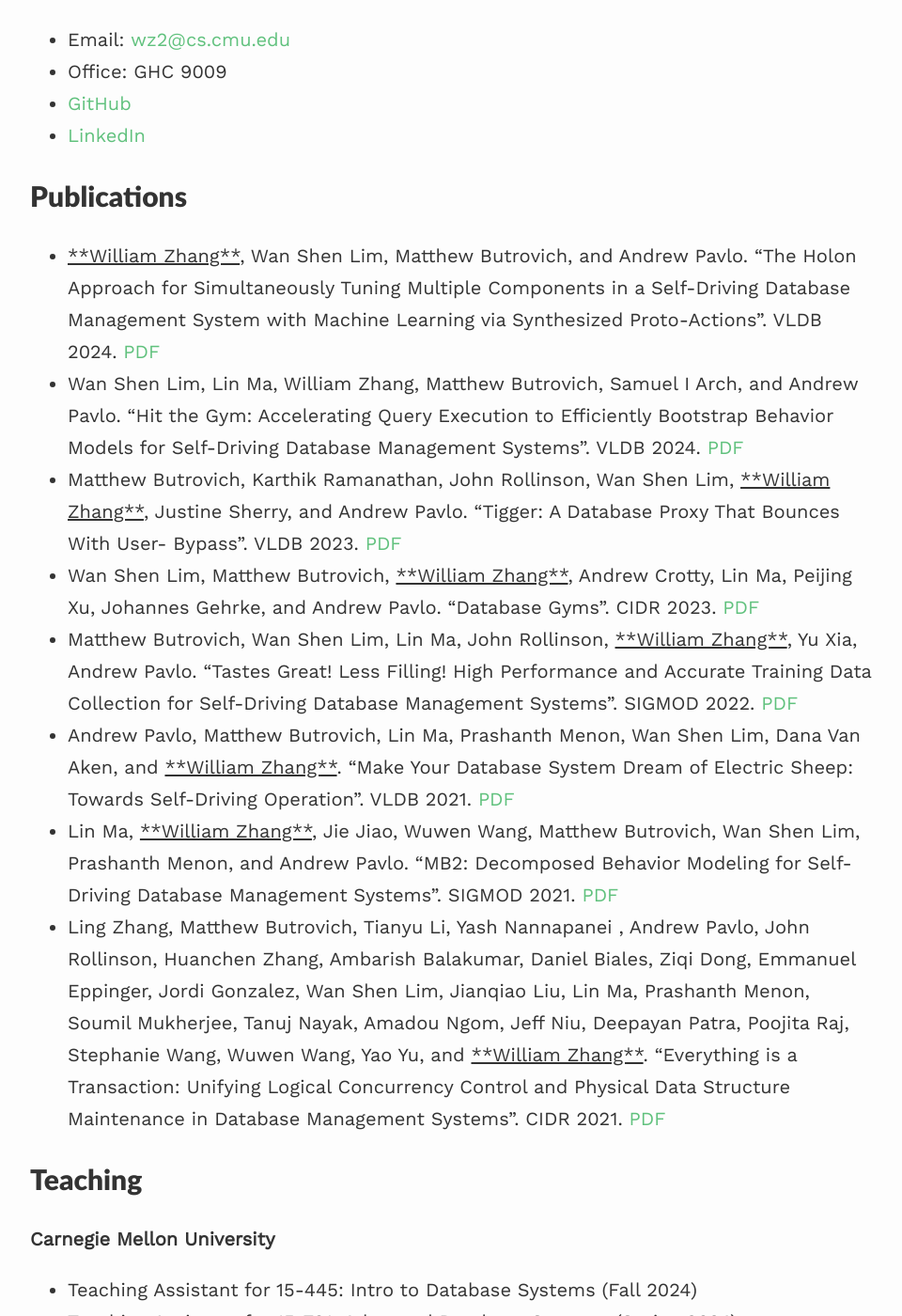
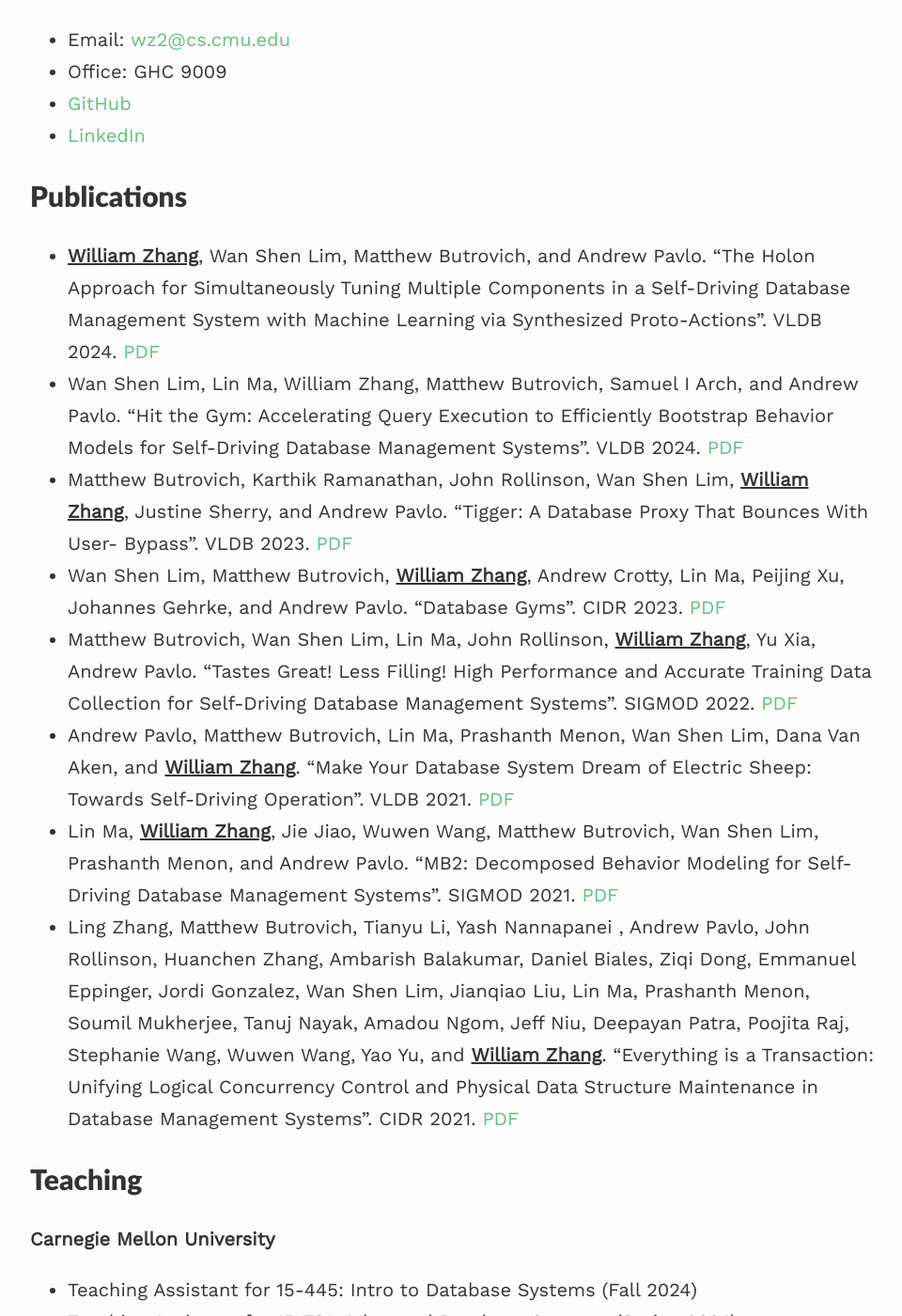
Before and after one commit to 17zhangw/17zhangw.github.io, a Jekyll site: the page built from index.md, in a window 1280 px wide and 1400 px high, scrolled down 707 px. Shown: the whole window at 94% size, without its empty margins (158-1118 px from the left). Built offline with Jekyll 4.4.1, drawn with Linux system fonts in a browser that asks for light colours; nearby versions of some CDN libraries; our own code applies the rules of GitHub Pages for plain Markdown files.

Commit message:
Another patch.

```diff
--- a/index.md
+++ b/index.md
@@ -22,14 +22,14 @@ I previously completed a BS in Electrical and Computer Engineering in December 2
 
 # Publications
 
-- <u>**William Zhang**</u>, Wan Shen Lim, Matthew Butrovich, and Andrew Pavlo. "The Holon Approach for Simultaneously Tuning Multiple Components in a Self-Driving Database Management System with Machine Learning via Synthesized Proto-Actions". VLDB 2024. [PDF](https://www.vldb.org/pvldb/vol17/p3373-zhang.pdf)
+- <u><b>William Zhang</b></u>, Wan Shen Lim, Matthew Butrovich, and Andrew Pavlo. "The Holon Approach for Simultaneously Tuning Multiple Components in a Self-Driving Database Management System with Machine Learning via Synthesized Proto-Actions". VLDB 2024. [PDF](https://www.vldb.org/pvldb/vol17/p3373-zhang.pdf)
 - Wan Shen Lim, Lin Ma, William Zhang, Matthew Butrovich, Samuel I Arch, and Andrew Pavlo. "Hit the Gym: Accelerating Query Execution to Efficiently Bootstrap Behavior Models for Self-Driving Database Management Systems". VLDB 2024. [PDF](https://www.vldb.org/pvldb/vol17/p3680-lim.pdf)
-- Matthew Butrovich, Karthik Ramanathan, John Rollinson, Wan Shen Lim, <u>**William Zhang**</u>, Justine Sherry, and Andrew Pavlo. “Tigger: A Database Proxy That Bounces With User- Bypass”. VLDB 2023. [PDF](https://www.vldb.org/pvldb/vol16/p3335-butrovich.pdf)
-- Wan Shen Lim, Matthew Butrovich, <u>**William Zhang**</u>, Andrew Crotty, Lin Ma, Peijing Xu, Johannes Gehrke, and Andrew Pavlo. “Database Gyms”. CIDR 2023. [PDF](https://db.cs.cmu.edu/papers/2023/p27- lim.pdf)
-- Matthew Butrovich, Wan Shen Lim, Lin Ma, John Rollinson, <u>**William Zhang**</u>, Yu Xia, Andrew Pavlo. “Tastes Great! Less Filling! High Performance and Accurate Training Data Collection for Self-Driving Database Management Systems”. SIGMOD 2022. [PDF](https://dl.acm.org/doi/10.1145/3514221.3517845)
-- Andrew Pavlo, Matthew Butrovich, Lin Ma, Prashanth Menon, Wan Shen Lim, Dana Van Aken, and <u>**William Zhang**</u>. “Make Your Database System Dream of Electric Sheep: Towards Self-Driving Operation”. VLDB 2021. [PDF](https://db.cs.cmu.edu/papers/2021/p3211-pavlo.pdf)
-- Lin Ma, <u>**William Zhang**</u>, Jie Jiao, Wuwen Wang, Matthew Butrovich, Wan Shen Lim, Prashanth Menon, and Andrew Pavlo. “MB2: Decomposed Behavior Modeling for Self-Driving Database Management Systems”. SIGMOD 2021. [PDF](https://db.cs.cmu.edu/papers/2021/ma-sigmod2021.pdf)
-- Ling Zhang, Matthew Butrovich, Tianyu Li, Yash Nannapanei , Andrew Pavlo, John Rollinson, Huanchen Zhang, Ambarish Balakumar, Daniel Biales, Ziqi Dong, Emmanuel Eppinger, Jordi Gonzalez, Wan Shen Lim, Jianqiao Liu, Lin Ma, Prashanth Menon, Soumil Mukherjee, Tanuj Nayak, Amadou Ngom, Jeff Niu, Deepayan Patra, Poojita Raj, Stephanie Wang, Wuwen Wang, Yao Yu, and <u>**William Zhang**</u>. “Everything is a Transaction: Unifying Logical Concurrency Control and Physical Data Structure Maintenance in Database Management Systems”. CIDR 2021. [PDF](https://db.cs.cmu.edu/papers/2021/cidr2021_paper06.pdf)
+- Matthew Butrovich, Karthik Ramanathan, John Rollinson, Wan Shen Lim, <u><b>William Zhang</b></u>, Justine Sherry, and Andrew Pavlo. “Tigger: A Database Proxy That Bounces With User- Bypass”. VLDB 2023. [PDF](https://www.vldb.org/pvldb/vol16/p3335-butrovich.pdf)
+- Wan Shen Lim, Matthew Butrovich, <u><b>William Zhang</b></u>, Andrew Crotty, Lin Ma, Peijing Xu, Johannes Gehrke, and Andrew Pavlo. “Database Gyms”. CIDR 2023. [PDF](https://db.cs.cmu.edu/papers/2023/p27- lim.pdf)
+- Matthew Butrovich, Wan Shen Lim, Lin Ma, John Rollinson, <u><b>William Zhang</b></u>, Yu Xia, Andrew Pavlo. “Tastes Great! Less Filling! High Performance and Accurate Training Data Collection for Self-Driving Database Management Systems”. SIGMOD 2022. [PDF](https://dl.acm.org/doi/10.1145/3514221.3517845)
+- Andrew Pavlo, Matthew Butrovich, Lin Ma, Prashanth Menon, Wan Shen Lim, Dana Van Aken, and <u><b>William Zhang</b></u>. “Make Your Database System Dream of Electric Sheep: Towards Self-Driving Operation”. VLDB 2021. [PDF](https://db.cs.cmu.edu/papers/2021/p3211-pavlo.pdf)
+- Lin Ma, <u><b>William Zhang</b></u>, Jie Jiao, Wuwen Wang, Matthew Butrovich, Wan Shen Lim, Prashanth Menon, and Andrew Pavlo. “MB2: Decomposed Behavior Modeling for Self-Driving Database Management Systems”. SIGMOD 2021. [PDF](https://db.cs.cmu.edu/papers/2021/ma-sigmod2021.pdf)
+- Ling Zhang, Matthew Butrovich, Tianyu Li, Yash Nannapanei , Andrew Pavlo, John Rollinson, Huanchen Zhang, Ambarish Balakumar, Daniel Biales, Ziqi Dong, Emmanuel Eppinger, Jordi Gonzalez, Wan Shen Lim, Jianqiao Liu, Lin Ma, Prashanth Menon, Soumil Mukherjee, Tanuj Nayak, Amadou Ngom, Jeff Niu, Deepayan Patra, Poojita Raj, Stephanie Wang, Wuwen Wang, Yao Yu, and <u><b>William Zhang</b></u>. “Everything is a Transaction: Unifying Logical Concurrency Control and Physical Data Structure Maintenance in Database Management Systems”. CIDR 2021. [PDF](https://db.cs.cmu.edu/papers/2021/cidr2021_paper06.pdf)
 
 # Teaching
 
```
